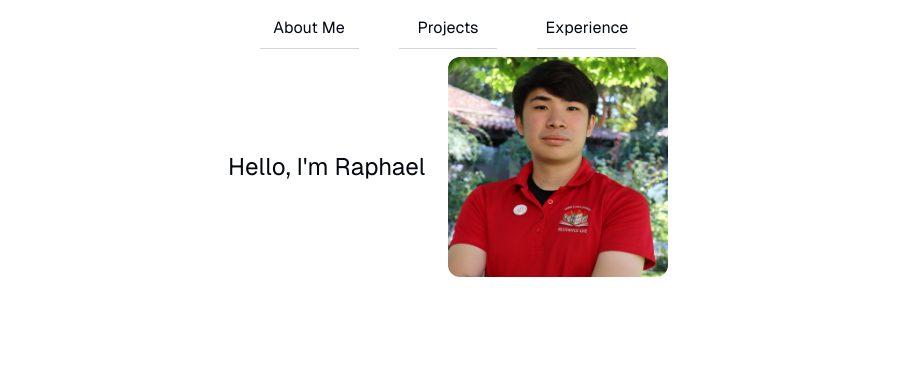
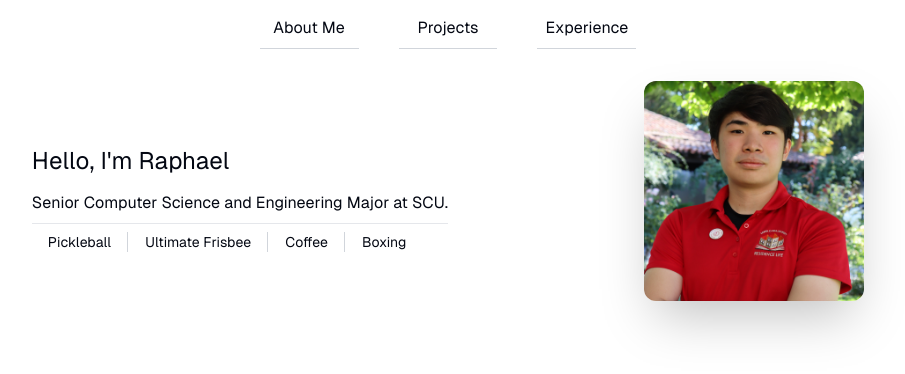
Before and after one commit to RaphaLK/Portfolio, a Next.js app: page / in a window 1280 px wide. Shown: the top 374 px of the page, without its empty margins (192-1097 px from the left). Built offline with nearby package versions, Linux system fonts and the light colour scheme.

Commit message:
front page updates

```diff
--- a/package.json
+++ b/package.json
@@ -10,6 +10,7 @@
   },
   "dependencies": {
     "@radix-ui/react-navigation-menu": "^1.2.1",
+    "@radix-ui/react-separator": "^1.1.0",
     "class-variance-authority": "^0.7.0",
     "clsx": "^2.1.1",
     "lucide-react": "^0.456.0",
--- a/src/app/Components/AboutMe.js
+++ b/src/app/Components/AboutMe.js
@@ -1,20 +1,39 @@
 import Image from "next/image";
 import React from "react";
-
+import { Separator } from "@/components/ui/separator";
 const AboutMe = () => {
   return (
-    <div className="grid grid-rows-2 bg-blue">
-      <div className="grid grid-cols-2">
+    <div className="grid grid-rows-2 mt-6 ">
+      <div className="grid grid-cols-2 ">
         <div className="flex items-center">
-          <p className="text-2xl">Hello, I'm Raphael</p>
+          <div className="grid grid-rows-2 items-center">
+            <p className="text-2xl">Hello, I&apos;m Raphael</p>
+            <div className="">
+              <p className="text-md">
+                Senior Computer Science and Engineering Major at SCU.
+              </p>
+              <Separator className="my-2" />
+              <div className="flex flex-row items-center text-sm">
+                <p className="border-r px-4 border-gray-300">Pickleball</p>
+                <Separator orientation="vertical" />
+                <p className="border-r px-4 border-gray-300">Ultimate Frisbee</p>
+                <Separator orientation="vertical" />
+                <p className="border-r px-4 border-gray-300">Coffee</p>
+                <Separator orientation="vertical" />
+                <p className="px-4 ">Boxing</p>
               </div>
+            </div>
+          </div>
+        </div>
+        <div className="flex justify-end">
           <Image
             src="/Assets/MyPhoto.jpg"
             width={220}
             height={200}
-          className="rounded-xl"
+            className="rounded-xl shadow-2xl"
             alt={"My Headshot"}
           />
+        </div>
       </div>
       <div></div>
     </div>
--- /dev/null
+++ b/src/components/ui/separator.jsx
@@ -0,0 +1,25 @@
+"use client"
+
+import * as React from "react"
+import * as SeparatorPrimitive from "@radix-ui/react-separator"
+
+import { cn } from "@/lib/utils"
+
+const Separator = React.forwardRef((
+  { className, orientation = "horizontal", decorative = true, ...props },
+  ref
+) => (
+  <SeparatorPrimitive.Root
+    ref={ref}
+    decorative={decorative}
+    orientation={orientation}
+    className={cn(
+      "shrink-0 bg-border",
+      orientation === "horizontal" ? "h-[1px] w-full" : "min-h-full w-[1px]",
+      className
+    )}
+    {...props} />
+))
+Separator.displayName = SeparatorPrimitive.Root.displayName
+
+export { Separator }
```
Also changed, not shown: 1 other file (tests, documents, lock files or other folders). Lines whose indentation alone changed are shown as unchanged.
